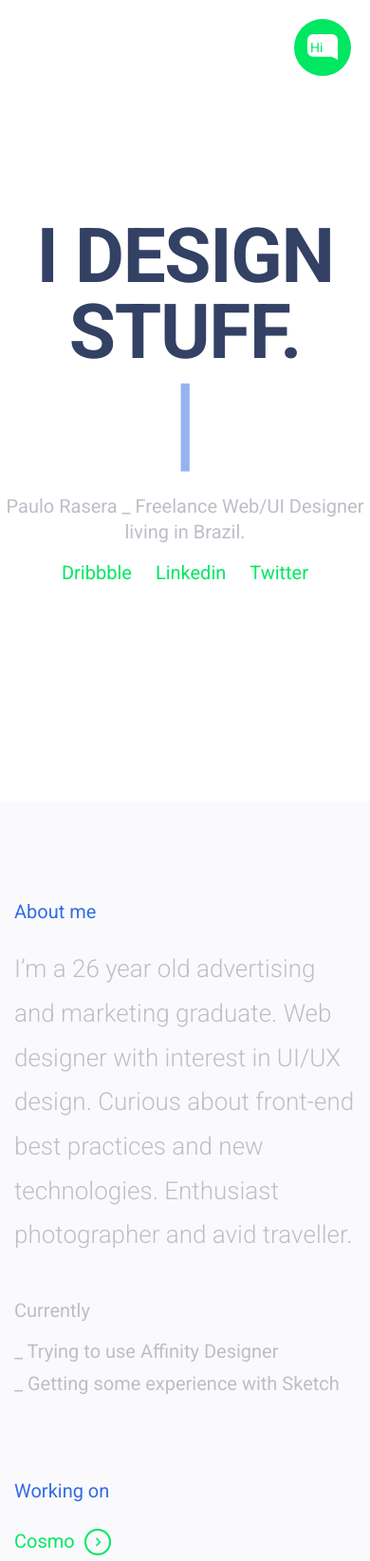
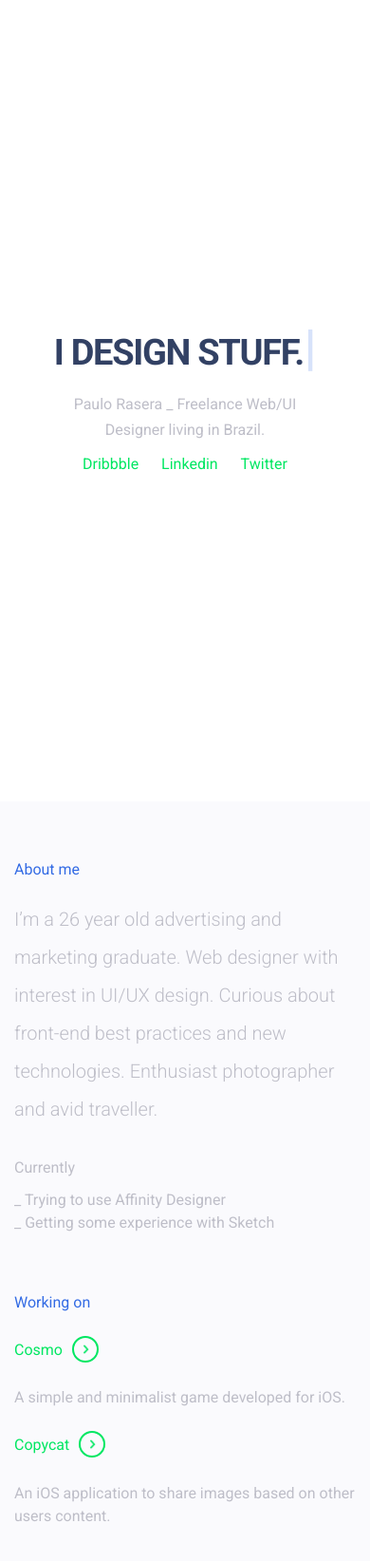
Before and after one commit to moisespio/rasera, a plain HTML site: page index.html in a window 390 px wide. Shown: the top 1644 px of the page at 95% size. Drawn offline with Linux system fonts and the light colour scheme.

Commit message:
Mobile ready

```diff
--- a/index.html
+++ b/index.html
@@ -16,7 +16,7 @@
     <a href="mailto:hi@rasera.me" class="hi"><span>Hi</span></a>
 
     <section id="presentation">
-        <div class="content">
+        <div class="content container">
             <div data-0="transform: translateY(0px);" data-1000="transform: translateY(-500px)">
                 <h1></h1>
                 <h3>Paulo Rasera _ Freelance Web/UI Designer living in Brazil.</h3>
@@ -112,8 +112,7 @@
     </section>
 
     <section id="talk">
-        <div class="content">
-            <div class="container">
+        <div class="content container">
             <h1>Want to talk?</h1>
             <p>You can find me on</p>
             <ul>
@@ -123,11 +122,8 @@
                 </li>
                 <li><a href="http://twitter.com/ricardorasera" target="_blank">Twitter</a>
                 </li>
-                    <li><a href="https://plus.google.com/+PauloRasera" target="_blank">Google</a>
-                    </li>
             </ul>
             <a href="mailto:hi@rasera.me" class="button">Send me a message</a>
-            </div>
         </div>
     </section>
 
--- a/public/scripts/all.js
+++ b/public/scripts/all.js
@@ -12,8 +12,8 @@ $('.carousel').owlCarousel({
     startPosition: 'URLHash',
     dots: false,
 });
-
+/*
 var istouchdevice = 'ontouchstart' in document.documentElement;
-if(!istouchdevice){
+if (!istouchdevice) {
     var s = skrollr.init();
-};
+};*/
--- a/sources/scripts/app.js
+++ b/sources/scripts/app.js
@@ -12,8 +12,8 @@ $('.carousel').owlCarousel({
     startPosition: 'URLHash',
     dots: false,
 });
-
+/*
 var istouchdevice = 'ontouchstart' in document.documentElement;
-if(!istouchdevice){
+if (!istouchdevice) {
     var s = skrollr.init();
-};
+};*/
--- a/sources/styles/base/_page.scss
+++ b/sources/styles/base/_page.scss
@@ -27,11 +27,11 @@ body {
     border-radius: 50%;
     display: block;
     z-index: 10;
-    transition: all 150ms ease;
+    transition: all 200ms ease;
     span {
-        display: block;
         width: 32px;
         height: 28px;
+        display: block;
         background: url(../images/bubble.png) no-repeat center center;
         background-size: 32px;
         @include position(absolute, 50% null null 50%);
@@ -41,13 +41,13 @@ body {
         padding-left: 3px;
         font-size: 14px;
         box-sizing: border-box;
-        transition: all 150ms ease;
+        transition: all 200ms ease;
     }
     &:hover {
         background: $blue;
         span {
             color: $blue;
-            animation: shake 300ms;
+            animation: shake 200ms;
         }
     }
 }
--- a/sources/styles/sections/_about.scss
+++ b/sources/styles/sections/_about.scss
@@ -1,8 +1,8 @@
 #about {
+    color: $grey;
     background: $light-grey;
     padding: 160px 0 60px;
     line-height: 25pt;
-    color: $grey;
     h2 {
         color: $blue;
     }
--- a/sources/styles/sections/_media.scss
+++ b/sources/styles/sections/_media.scss
@@ -1,17 +1,6 @@
 /* Tablets */
 
 @media (max-width: 992px) {
-    /* Font size */
-
-    #presentation .content,
-    #about,
-    #details,
-    #works,
-    #talk .content {
-        h2, h3, h4, ul, li, p, a {
-            font-size: 20px;
-        }
-    }
     /* Presentation */
 
     #presentation .content {
@@ -28,7 +17,7 @@
     /* About & Works */
 
     #about {
-        padding: 100px 0 40px;
+        padding: 120px 0 40px;
         h4 {
             margin: 40px 0 10px;
         }
@@ -37,13 +26,9 @@
         }
     }
     #works {
-        padding: 40px 0 100px;
+        padding: 40px 0 120px;
         a {
             margin-top: -5px;
-        }
-        a,
-        p {
-            margin-bottom: 20px;
         }
         a:after {
             top: 8px;
@@ -54,13 +39,7 @@
             background-size: 6px;
         }
     }
-    #about,
-    #works {
-        h2 {
-            margin: 0 0 20px 0;
-        }
-    }
-    /* Work */
+    /* Details */
 
     .owl-nav {
         display: none;
@@ -79,5 +58,96 @@
         }
     }
 }
+/* Phones */
 
-@media (max-width: 768px) {}
+@media (max-width: 768px) {
+    /* No "Hi" Ballon */
+
+    .hi {
+        display: none;
+    }
+    /* Font size */
+
+    #presentation .content,
+    #about,
+    #details,
+    #works,
+    #talk .content {
+        h2, h3, h4, ul, li, p, a {
+            font-size: 16px;
+        }
+    }
+    /* Presentation */
+
+    #presentation .content {
+        h1 {
+            font-size: 38px;
+        }
+        .typed-cursor {
+            font-size: 52px;
+        }
+        h3 {
+            margin: 20px 30px 10px;
+        }
+        h3,
+        ul {
+            line-height: 18ept;
+        }
+    }
+    /* About & Works */
+
+    #about {
+        padding: 60px 0 30px;
+        line-height: 18pt;
+        h2 {
+            margin-bottom: 20px;
+        }
+        h4 {
+            margin: 30px 0 10px;
+        }
+        p {
+            font-size: 20px;
+            line-height: 30pt;
+        }
+    }
+    #works {
+        padding: 30px 0 60px;
+        line-height: 18pt;
+        h2, p {
+            margin-bottom: 20px;
+        }
+        a {
+            line-height: 28pt;
+        }
+        a:after {
+            top: 8px;
+            left: 10px;
+            width: 28px;
+            height: 28px;
+            background: url(../images/arrow.png) 10px center no-repeat;
+            background-size: 6px;
+        }
+    }
+    /* Details */
+
+    .owl-nav {
+        display: none;
+    }
+    /* Talk */
+
+    #talk .content {
+        line-height: 18pt;
+        h1 {
+            font-size: 34px;
+            margin-bottom: 40px;
+        }
+        ul {
+            margin-top: 10px;
+        }
+        .button {
+            margin-top: 40px;
+            padding: 15px 30px;
+            font-size: 18px;
+        }
+    }
+}
--- a/sources/styles/sections/_presentation.scss
+++ b/sources/styles/sections/_presentation.scss
@@ -9,12 +9,13 @@
         opacity: 1;
     }
 }
+
 #presentation {
     height: 100vh;
     text-align: center;
     .content {
         width: 100%;
-        @include position(absolute, 50% null null 0);
+        @include position(absolute, 50% null null);
         transform: translate(0, -50%);
         h1 {
             color: $dark-blue;
@@ -25,11 +26,12 @@
             display: inline-block;
         }
         .typed-cursor {
-            opacity: 1;
-            animation: blink 0.7s infinite;
             color: $blue;
             font-size: 140px;
-            font-weight: 600;
+            font-weight: 700;
+            opacity: 1;
+            animation: blink 800ms infinite;
+            display: inline-block;
         }
         h3 {
             color: $grey;
@@ -38,8 +40,9 @@
         }
         ul {
             li {
+                margin: 0 10px;
+                line-height: 20pt;
                 display: inline-block;
-                margin: 0 10px;
                 a {
                     color: $green;
                     text-decoration: none;
@@ -50,7 +53,6 @@
                         @include position(absolute, 25px null 0 0);
                         content: '';
                         background: $green;
-                        /*transition: all 150ms ease;*/
                     }
                     &:hover {
                         &:after {
--- a/sources/styles/sections/_talk.scss
+++ b/sources/styles/sections/_talk.scss
@@ -1,9 +1,10 @@
 #talk {
+    height: 100vh;
     text-align: center;
-    height: 100vh;
+    line-height: 20pt;
     .content {
         width: 100%;
-        @include position(relative, 50% null null 0);
+        @include position(relative, 50% null null);
         transform: translate(0, -50%);
     }
     h1 {
@@ -19,8 +20,9 @@
     ul {
         margin-top: 20px;
         li {
+            margin: 0 10px;
+            line-height: 20pt;
             display: inline-block;
-            margin: 0 10px;
             a {
                 color: $green;
                 text-decoration: none;
@@ -31,7 +33,6 @@
                     @include position(absolute, 25px null 0 0);
                     content: '';
                     background: $green;
-                    /*transition: all 150ms ease;*/
                 }
                 &:hover {
                     &:after {
@@ -49,7 +50,7 @@
         border-radius: 50px;
         color: $green;
         text-decoration: none;
-        transition: all 100ms ease;
+        transition: all 200ms ease;
         &:hover {
             background: $green;
             color: white;
--- a/sources/styles/sections/_works.scss
+++ b/sources/styles/sections/_works.scss
@@ -1,8 +1,8 @@
 #works {
+    color: $grey;
     background: $light-grey;
     padding: 60px 0 160px;
     line-height: 25pt;
-    color: $grey;
     h2 {
         color: $blue;
     }
```
Also changed, not shown: public/styles/main.css. Lines whose indentation alone changed are shown as unchanged.
